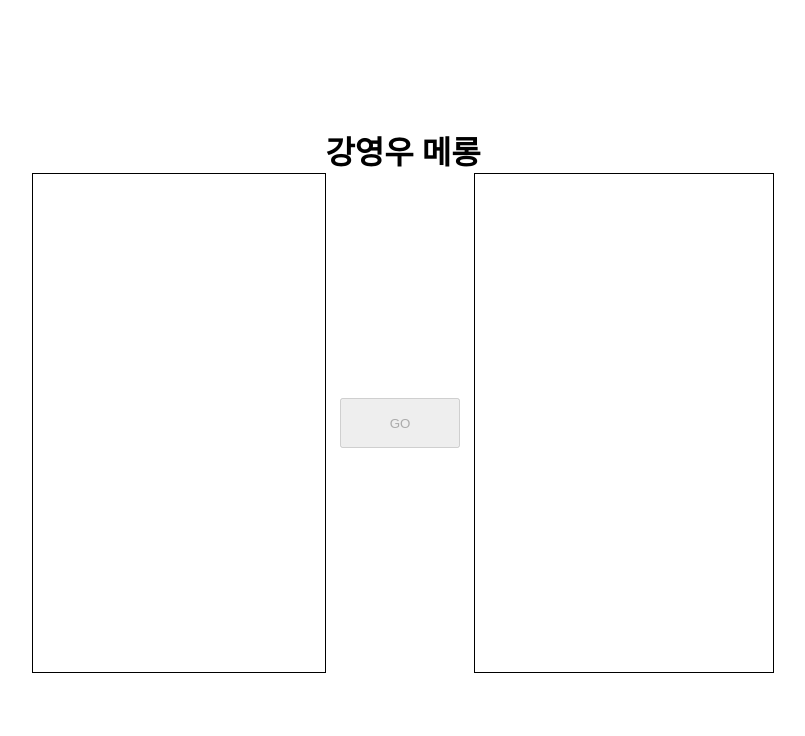
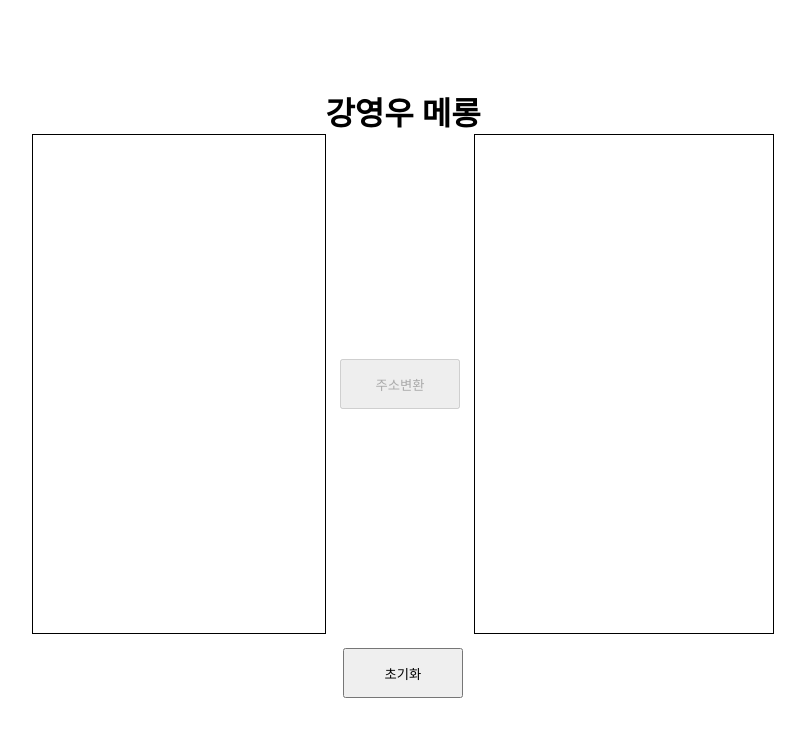
Before and after one commit to hyunseo0419/kd-address, a Next.js app: page / in a window 1280 px wide. Shown: the top 736 px of the page, without its empty margins (237-1042 px from the left). Built offline with nearby package versions, Linux system fonts and the light colour scheme.

Commit message:
:art: 초기화 버튼 추가ㅣ

```diff
--- a/pages/index.tsx
+++ b/pages/index.tsx
@@ -4,6 +4,11 @@ import { useState } from "react";
 export default function Home() {
   const [values, setValues] = useState("");
   const [result, setResults] = useState<string[]>([]);
+
+  const handleReset = () => {
+    setResults([]);
+    setValues("");
+  };
 
   const getData = async () => {
     let search = values.split("\n");
@@ -84,7 +89,7 @@ export default function Home() {
             margin: 14,
           }}
         >
-          GO
+          주소변환
         </button>
         <div
           style={{
@@ -103,6 +108,16 @@ export default function Home() {
           ))}
         </div>
       </div>
+      <button
+        onClick={handleReset}
+        style={{
+          width: 120,
+          height: 50,
+          margin: 14,
+        }}
+      >
+        초기화
+      </button>
     </div>
   );
 }
```
